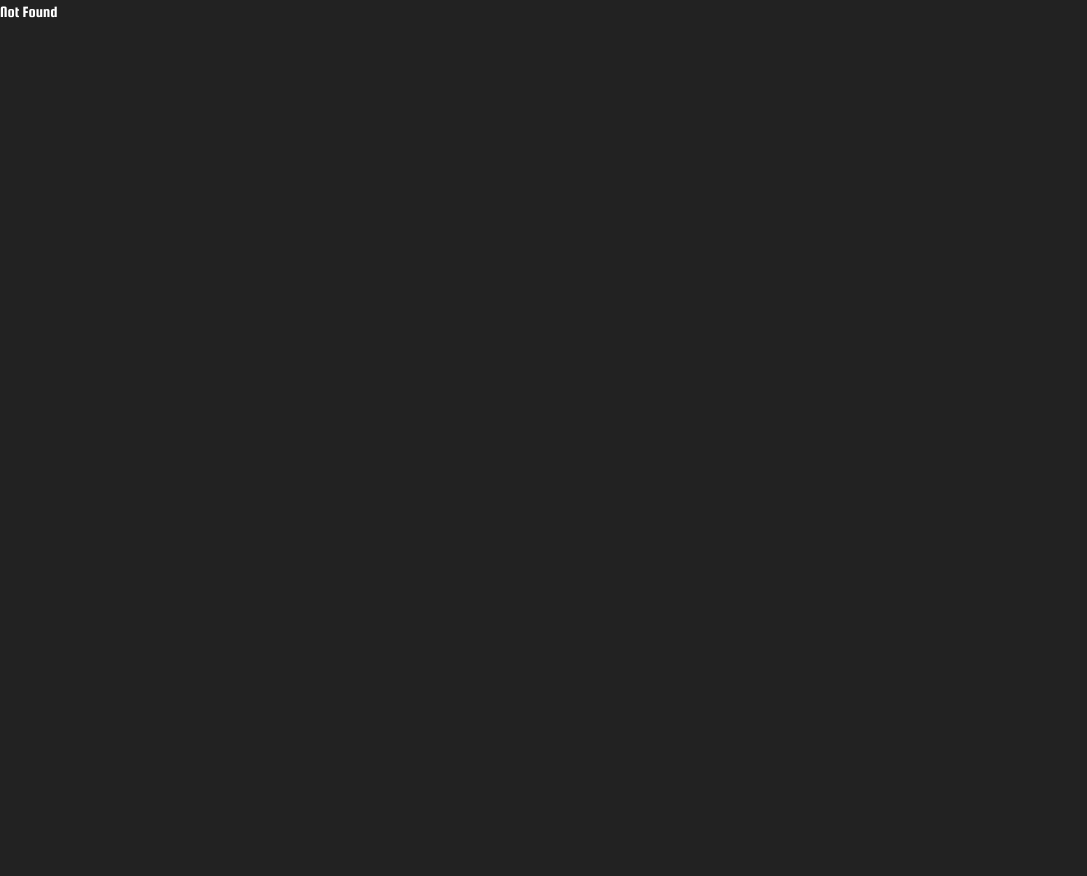
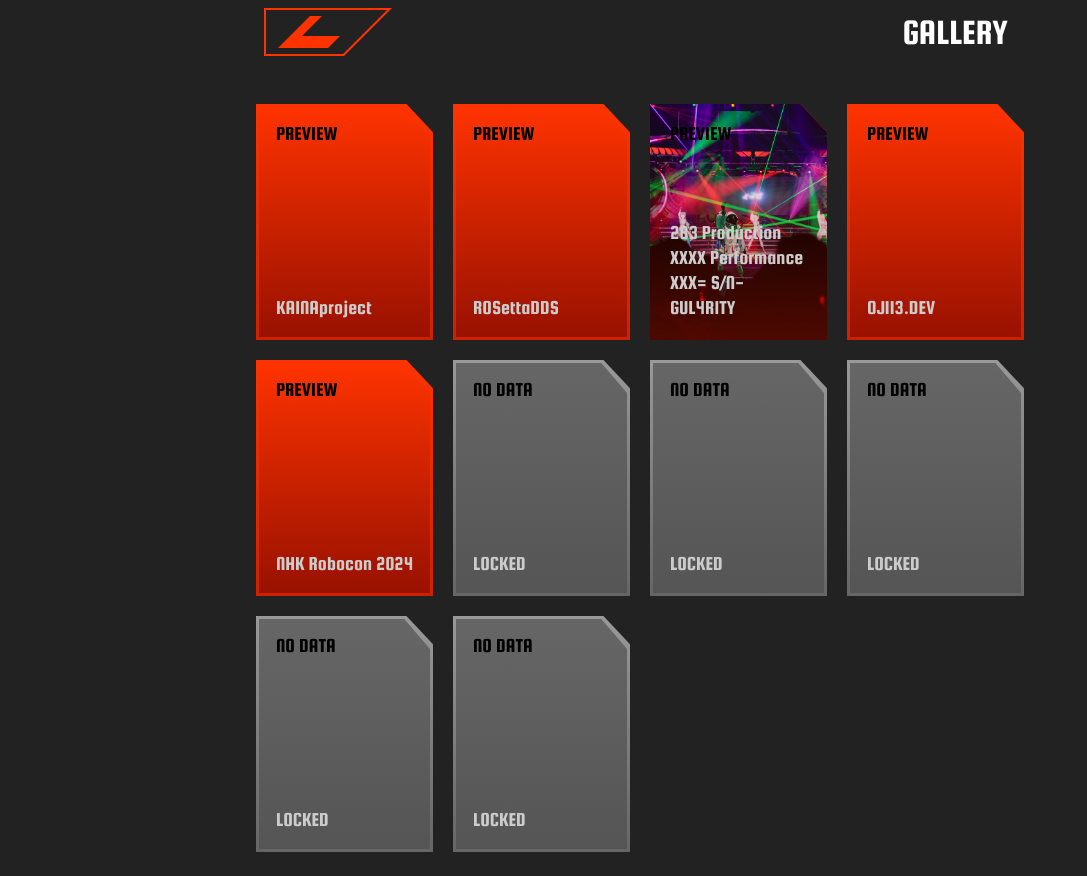
Before and after one commit to OJII3/ojii3.dev, a React (Vite) app: page /gallery in a window 1280 px wide. Shown: the whole page, without its empty margins (0-1087 px from the left). Before the commit the page ends 800 px from the top, so only its background shows below. Built offline with nearby package versions, Linux system fonts and the light colour scheme.

Commit message:
feat: update projects

```diff
--- a/src/components/clipped-card.tsx
+++ b/src/components/clipped-card.tsx
@@ -6,11 +6,12 @@ type ClippedCardProps = {
   variant: "preview" | "locked";
   title?: string;
   subtitle?: string;
+  image?: string;
 } & React.ButtonHTMLAttributes<HTMLButtonElement>;
 
 export const ClippedCard = forwardRef<HTMLButtonElement, ClippedCardProps>(
   function ClippedCard(
-    { variant, title, subtitle, className, disabled, ...props },
+    { variant, title, subtitle, image, className, disabled, ...props },
     ref,
   ) {
     const isPreview = variant === "preview";
@@ -42,6 +43,17 @@ export const ClippedCard = forwardRef<HTMLButtonElement, ClippedCardProps>(
           }`}
         />
 
+        {image && (
+          <>
+            <img
+              className="h-full w-full absolute object-cover"
+              aria-label={title}
+              src={image}
+            />
+            <div className="h-full w-full absolute bg-linear-to-b from-20% to-brand-deep/50" />
+          </>
+        )}
+
         <div className="relative z-10 flex h-full flex-col justify-between p-4 lg:p-5">
           <p className="font-squada text-xl leading-none text-content-inverse">
             {isPreview ? "PREVIEW" : "NO DATA"}
--- a/src/components/profile-panel.tsx
+++ b/src/components/profile-panel.tsx
@@ -162,7 +162,7 @@ export function ProfilePanel({ className }: ProfilePanelProps) {
             <div className="h-px bg-line-subtle mt-4 lg:mt-5 mb-3 lg:mb-4" />
 
             <div className="mb-3 lg:mb-4">
-              <AngledButton to="/projects" label="PROJECTS" />
+              <AngledButton to="/gallery" label="GALLERY" />
             </div>
 
             {/* Tab content */}
--- a/src/routeTree.gen.ts
+++ b/src/routeTree.gen.ts
@@ -9,12 +9,12 @@
 // Additionally, you should also exclude this file from your linter and/or formatter to prevent it from being checked or modified.
 
 import { Route as rootRouteImport } from './routes/__root'
-import { Route as ProjectsRouteImport } from './routes/projects'
+import { Route as GalleryRouteImport } from './routes/gallery'
 import { Route as IndexRouteImport } from './routes/index'
 
-const ProjectsRoute = ProjectsRouteImport.update({
-  id: '/projects',
-  path: '/projects',
+const GalleryRoute = GalleryRouteImport.update({
+  id: '/gallery',
+  path: '/gallery',
   getParentRoute: () => rootRouteImport,
 } as any)
 const IndexRoute = IndexRouteImport.update({
@@ -25,37 +25,37 @@ const IndexRoute = IndexRouteImport.update({
 
 export interface FileRoutesByFullPath {
   '/': typeof IndexRoute
-  '/projects': typeof ProjectsRoute
+  '/gallery': typeof GalleryRoute
 }
 export interface FileRoutesByTo {
   '/': typeof IndexRoute
-  '/projects': typeof ProjectsRoute
+  '/gallery': typeof GalleryRoute
 }
 export interface FileRoutesById {
   __root__: typeof rootRouteImport
   '/': typeof IndexRoute
-  '/projects': typeof ProjectsRoute
+  '/gallery': typeof GalleryRoute
 }
 export interface FileRouteTypes {
   fileRoutesByFullPath: FileRoutesByFullPath
-  fullPaths: '/' | '/projects'
+  fullPaths: '/' | '/gallery'
   fileRoutesByTo: FileRoutesByTo
-  to: '/' | '/projects'
-  id: '__root__' | '/' | '/projects'
+  to: '/' | '/gallery'
+  id: '__root__' | '/' | '/gallery'
   fileRoutesById: FileRoutesById
 }
 export interface RootRouteChildren {
   IndexRoute: typeof IndexRoute
-  ProjectsRoute: typeof ProjectsRoute
+  GalleryRoute: typeof GalleryRoute
 }
 
 declare module '@tanstack/react-router' {
   interface FileRoutesByPath {
-    '/projects': {
-      id: '/projects'
-      path: '/projects'
-      fullPath: '/projects'
-      preLoaderRoute: typeof ProjectsRouteImport
+    '/gallery': {
+      id: '/gallery'
+      path: '/gallery'
+      fullPath: '/gallery'
+      preLoaderRoute: typeof GalleryRouteImport
       parentRoute: typeof rootRouteImport
     }
     '/': {
@@ -70,7 +70,7 @@ declare module '@tanstack/react-router' {
 
 const rootRouteChildren: RootRouteChildren = {
   IndexRoute: IndexRoute,
-  ProjectsRoute: ProjectsRoute,
+  GalleryRoute: GalleryRoute,
 }
 export const routeTree = rootRouteImport
   ._addFileChildren(rootRouteChildren)
--- a/src/routes/projects.tsx
+++ b/src/routes/gallery.tsx
@@ -11,7 +11,7 @@ import {
   DialogTrigger,
 } from "@/components/ui/dialog";
 
-export const Route = createFileRoute("/projects")({
+export const Route = createFileRoute("/gallery")({
   component: ProjectsPage,
 });
 
@@ -25,19 +25,39 @@ type Project = {
   summary?: string;
   stack?: string[];
   href?: string;
+  image?: string;
 };
 
 const projects: Project[] = [
   {
-    id: "obsidian-sync-workers",
+    id: "kaina-project",
     variant: "preview",
-    title: "OBSIDIAN\nSYNC WORKERS",
-    category: "WORKER",
+    title: "KAINAproject",
+    summary:
+      "大学の同期率いるロボットアーム「KAINA」制作プロジェクト. HMDを用いたテレオペの実装など",
+  },
+  {
+    id: "rosettadds",
+    variant: "preview",
+    title: "ROSettaDDS",
+    category: "Robotics",
     status: "ACTIVE",
-    type: "SYNC TOOL",
+    type: "Unity Library",
     summary:
-      "Obsidian のノートを Cloudflare Workers 経由で同期するための実験プロジェクト。画像がなくても、同期対象、実行環境、状態をデータカードとして読める構成にする。",
-    stack: ["Cloudflare Workers", "TypeScript", "Obsidian"],
+      "C#/.NETのみでDDSレイヤーから実装した、ROS 2 と直に通信可能な Unity 向けライブラリ",
+    stack: ["ROS 2", "DDS"],
+  },
+  {
+    id: "",
+    variant: "preview",
+    title: "283 Production XXXX Performance XXX= S/N-GUL4R1TY",
+    category: "JOB",
+    status: "LOGGED",
+    type: "Robot",
+    summary:
+      "283 Production XXXX Performance XXX= S/N-GUL4R1TY にて Robotics Software Engineer を担当しました",
+    stack: [],
+    image: "/images/20260412-_DSC6666_with_rights.jpg",
   },
   {
     id: "ojii3-dev",
@@ -46,19 +66,14 @@ const projects: Project[] = [
     category: "PORTFOLIO",
     status: "BUILDING",
     type: "WEB SITE",
-    summary:
-      "OJII3 のポートフォリオサイト。ゲーム UI 的な情報密度と、画像素材に依存しないプロジェクト表示を両立するための実装。",
+    summary: "はやく完成させたいが、先に改修したくなってしまう",
     stack: ["React", "Vite", "Tailwind CSS"],
   },
   {
     id: "",
     variant: "preview",
-    title: "283 Production XXXX Performance XXX= S/N-GUL4R1TY",
-    category: "JOB",
-    status: "LOGGED",
-    type: "Robot",
-    summary: "Robotics Software Engineer を担当しました",
-    stack: [],
+    title: "NHK Robocon 2024",
+    summary: "NHK学生ロボコン2024にて主にスマホコントローラーの開発を担当",
   },
   { id: "locked-1", variant: "locked" },
   { id: "locked-2", variant: "locked" },
@@ -87,7 +102,14 @@ function ProjectDetailPanel({ project }: { project: Project }) {
         <div className="project-detail-content">
           <div className="flex flex-col gap-3">
             <div className="aspect-project-detail-media overflow-hidden border-4 border-line-deep bg-surface-sunken p-2 clip-project-card lg:aspect-project-card">
-              <div className="project-data-pattern flex size-full flex-col justify-between p-3 clip-project-card-inner">
+              <div className="project-data-pattern flex size-full flex-col justify-between p-3 clip-project-card-inner relative">
+                {project.image && (
+                  <img
+                    src={project.image}
+                    className="w-fit object-cover absolute left-0 bottom-0 -z-1"
+                    aria-label={project.title}
+                  />
+                )}
                 <p className="font-squada text-xl leading-none text-content-primary">
                   {project.category ?? "PROJECT"}
                 </p>
@@ -154,7 +176,7 @@ function ProjectDetailPanel({ project }: { project: Project }) {
 function ProjectsPage() {
   return (
     <main className="flex min-h-dvh flex-col gap-8 w-full max-w-panel-max mx-auto lg:max-w-projects-grid-max">
-      <Header title="WORKS" />
+      <Header title="GALLERY" />
 
       <div className="grid box-border grid-cols-2 gap-4 px-4 pb-6 lg:grid-cols-4 lg:gap-5 lg:px-0 lg:pt-2">
         {projects.map((project) => (
@@ -163,6 +185,7 @@ function ProjectsPage() {
               <ClippedCard
                 variant={project.variant}
                 title={project.title}
+                image={project.image}
                 aria-label={
                   project.variant === "preview"
                     ? `Open ${project.title?.replace(/\n/g, " ")}`
```
Also changed, not shown: public/images/20260412-_DSC6666_with_rights.jpg (added).
